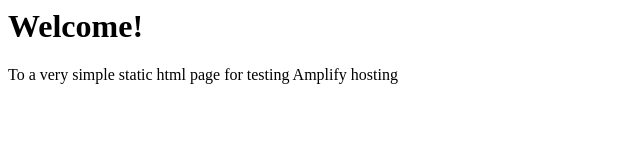
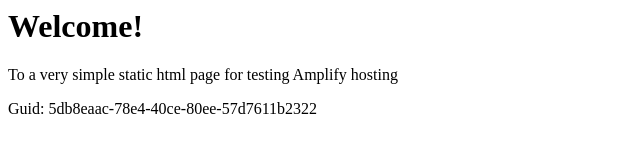
Before and after one commit to aws-aemilia-iad/Github-PR-Commit-Integration-Test-DoNotTouch-v0-prod-us-east-1, a website: page src/index.html in a window 1280 px wide. Shown: the whole page, without its empty margins (0-640 px from the left). Drawn offline with Linux system fonts and the light colour scheme.

Commit message:
commit from integ tests

```diff
--- a/src/index.html
+++ b/src/index.html
@@ -1,3 +1,5 @@
+
+
 <html lang="en">
 
 <head>
@@ -10,6 +12,6 @@
 <body>
     <h1>Welcome!</h1>
     <p>To a very simple static html page for testing Amplify hosting</p>
-</body>
+    <p>Guid: 5db8eaac-78e4-40ce-80ee-57d7611b2322</p></body>
 
 </html>
```
